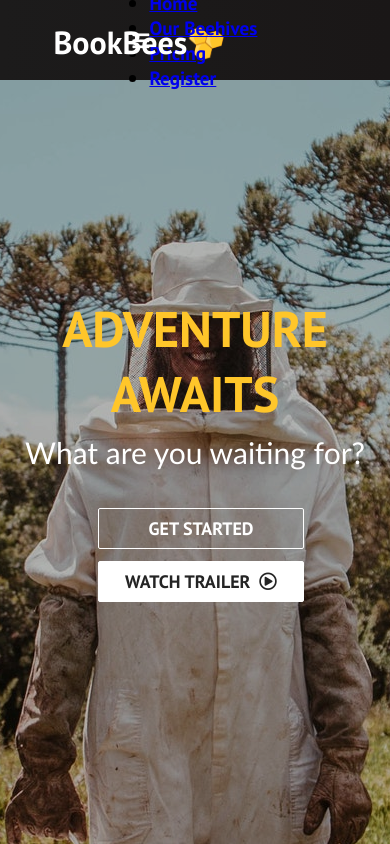
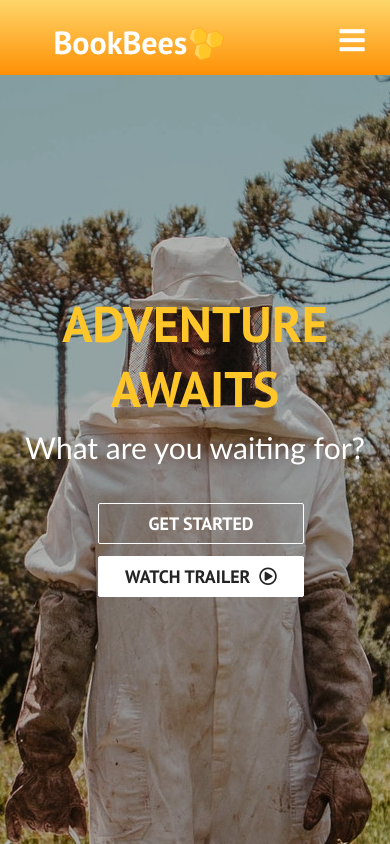
Before and after one commit to marmikpatel19/BookAway, a React (Create React App) app: page / in a window 390 px wide. Shown: the top 844 px of the page. Built offline with nearby package versions, Linux system fonts and the light colour scheme.

Commit message:
refactor navbar styling

```diff
--- a/src/components/navbar.css
+++ b/src/components/navbar.css
@@ -1,20 +1,20 @@
-.navbar {
-  background: linear-gradient(90deg, rgb(28, 27, 27) 0%, rgb(26, 23, 23) 100%);
-  height: 80px;
-  display: flex;
-  justify-content: center;
-  align-items: center;
-  font-size: 1.2rem;
-  position: sticky;
-  top: 0;
-  z-index: 999;
-}
-
+.navbar,
 .navbar-container {
   display: flex;
   justify-content: center;
   align-items: center;
-  height: 80px;
+}
+
+.navbar {
+  background: linear-gradient(#fdd66a, rgb(254, 144, 4));
+  height: 75px;
+  font-size: 1.2rem;
+  position: sticky;
+  top: 0;
+  z-index: 1000;
+}
+
+.navbar-container {
   max-width: 1500px;
 }
 
@@ -29,12 +29,6 @@
   align-items: center;
 }
 
-/*
-.fa-typo3 {
-  margin-left: 0.5rem;
-  font-size: 1.8rem;
-}*/
-
 img {
   max-width: 35px;
   max-height: 35px;
@@ -42,7 +36,7 @@ img {
   margin-top: -38px;
 }
 
-.nav-menu {
+.navbar-menu {
   display: grid;
   grid-template-columns: repeat(4, auto);
   grid-gap: 10px;
@@ -50,14 +44,10 @@ img {
   text-align: center;
   width: 60vw;
   justify-content: end;
-  margin-right: 2rem;
+  margin-right: 1.1rem;
 }
 
-.nav-item {
-  height: 80px;
-}
-
-.nav-links {
+.navbar-links {
   color: #fff;
   display: flex;
   align-items: center;
@@ -66,8 +56,8 @@ img {
   height: 100%;
 }
 
-.nav-links:hover {
-  border-bottom: 4px solid #fff;
+.navbar-links:hover {
+  border-bottom: 5px solid #fff;
   transition: all 0.2s ease-out;
 }
 
@@ -75,50 +65,42 @@ img {
   color: #fff;
 }
 
-.nav-links-mobile {
+.navbar-register-mobile {
   display: none;
 }
 
-.menu-icon {
+.navbar-toggle {
   display: none;
 }
 
 @media screen and (max-width: 960px) {
-  .NavbarItems {
-    position: relative;
-  }
-
-  .nav-menu {
+  .navbar-menu {
     display: flex;
     flex-direction: column;
     width: 100%;
     height: 90vh;
     position: absolute;
-    top: 80px;
+    top: 70px;
     left: -100%;
-    opacity: 1;
     transition: all 0.5s ease;
   }
 
-  .nav-menu.active {
-    background: #242222;
+  .navbar-menu.active {
+    background: #1d1d1d;
     left: 0;
-    opacity: 1;
     transition: all 0.5s ease;
-    z-index: 1;
   }
 
-  .nav-links {
+  .navbar-links {
     text-align: center;
-    padding: 2rem;
+    padding: 2.2rem;
     width: 100%;
     display: table;
   }
 
-  .nav-links:hover {
+  .navbar-links:hover {
     background-color: #fff;
-    color: #242424;
-    border-radius: 0;
+    color: #1d1d1d;
   }
 
   .navbar-logo,
@@ -134,7 +116,7 @@ img {
     margin-left: 180px;
   }
 
-  .menu-icon {
+  .navbar-toggle {
     display: block;
     position: absolute;
     top: 0;
@@ -149,7 +131,7 @@ img {
     font-size: 2rem;
   }
 
-  .nav-links-mobile {
+  .navbar-register-mobile {
     display: block;
     text-align: center;
     margin: 2rem auto;
@@ -162,9 +144,10 @@ img {
     padding: 14px 20px;
     border: 1px solid #fff;
     transition: all 0.3s ease-out;
+    margin-bottom: 150px;
   }
 
-  .nav-links-mobile:hover {
+  .navbar-register-mobile:hover {
     background: #fff;
     color: #242424;
     transition: 250ms;
--- a/src/components/navbar.jsx
+++ b/src/components/navbar.jsx
@@ -89,7 +89,7 @@ function Navbar() {
             <li className="navbar-item">
               <Link
                 to="/register"
-                className="navbar-links-mobile"
+                className="navbar-register-mobile"
                 onClick={closeMobileMenu}
               >
                 Register
```
